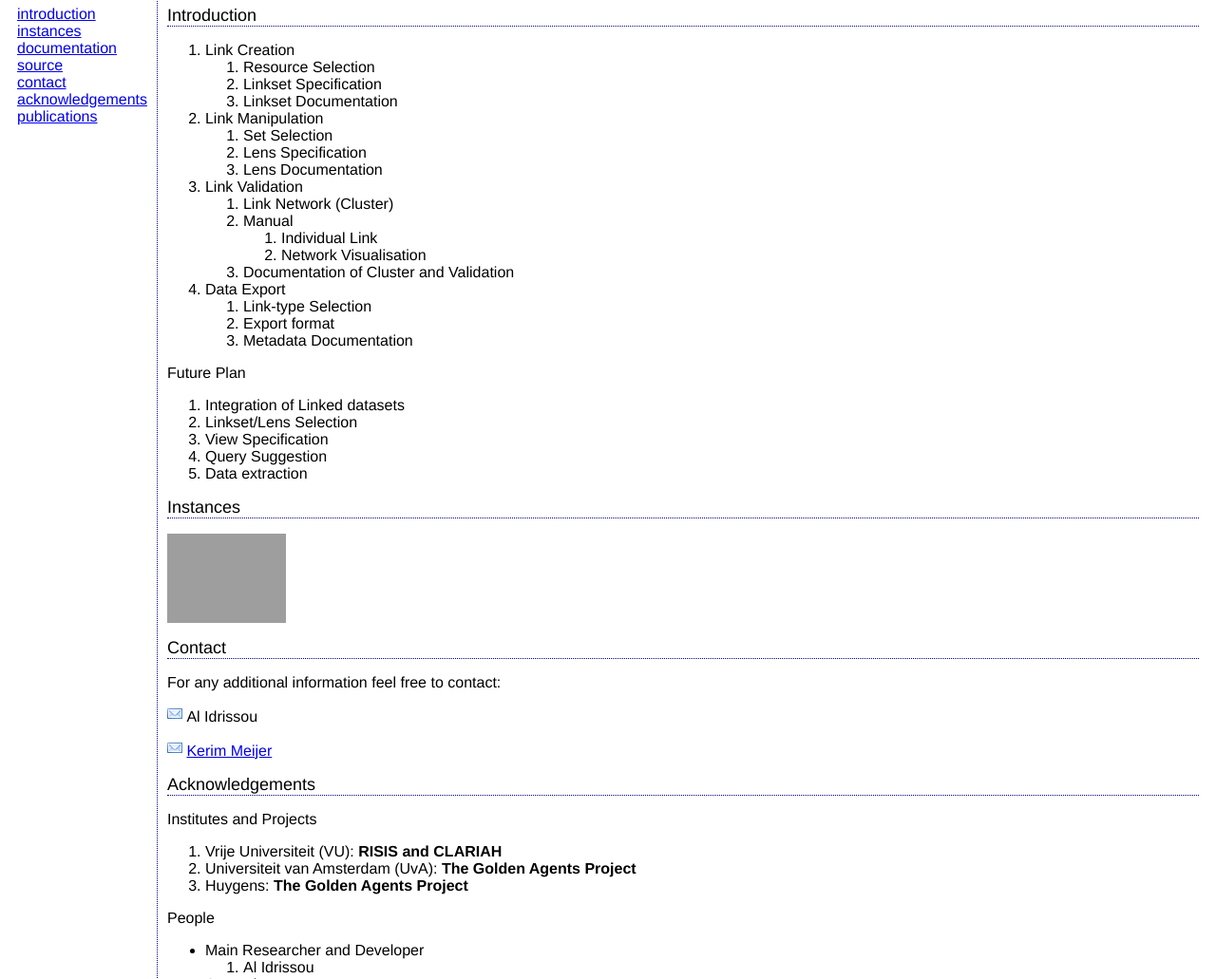
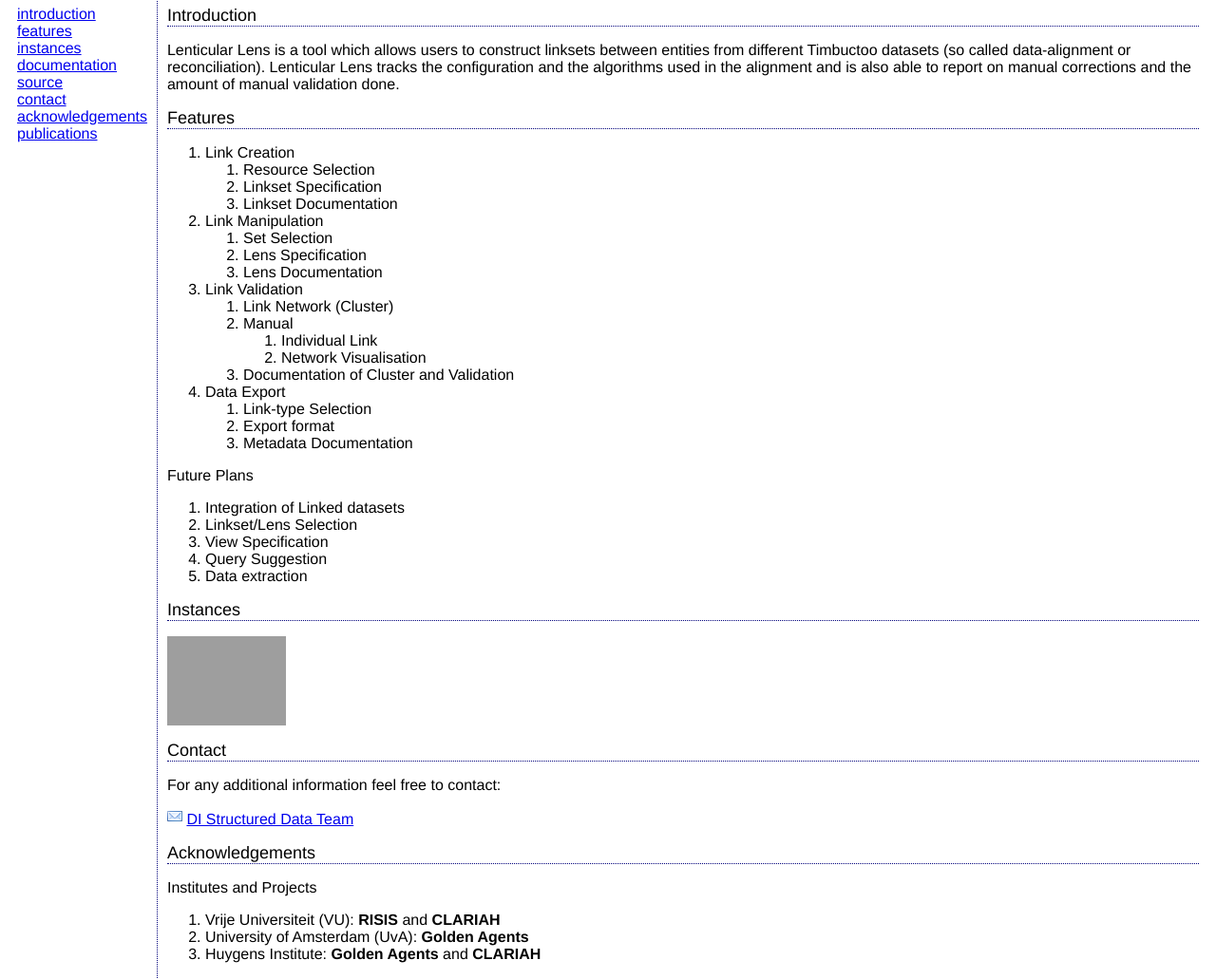
Before and after one commit to knaw-huc/lenticular-lens-org, a plain HTML site: page htdocs/index.html in a window 1280 px wide. Shown: the part 157-1188 px from the top of the page at 95% size. Drawn offline with Linux system fonts and the light colour scheme; grey boxes are pictures that could not be loaded.

Commit message:
Update index.html

```diff
--- a/htdocs/index.html
+++ b/htdocs/index.html
@@ -25,6 +25,9 @@
 							<a href="#intro">introduction</a>
 						</li>
 						<li>
+							<a href="#fet">features</a>
+						</li>
+						<li>
 							<a href="#instances">instances</a>
 						</li>
 						<li>
@@ -47,6 +50,9 @@
 				<td valign="top" style="padding:10;">
 					<a name="intro"></a>
 					<div class="subtitle">Introduction</div>
+					<p>Lenticular Lens is a tool which allows users to construct linksets between entities from different Timbuctoo datasets (so called data-alignment or reconciliation). Lenticular Lens tracks the configuration and the algorithms used in the alignment and is also able to report on manual corrections and the amount of manual validation done.</p>
+						<a name="feat"></a>
+					<div class="subtitle">Features</div>
 					<p> <ol>
 						<li>Link Creation
 							<ol>
@@ -82,7 +88,7 @@
 							</ol>
 						</li>
 					</ol>
-					Future Plan
+					Future Plans
 					<ol>
 						<li>Integration of Linked datasets</li>
 						<li>Linkset/Lens Selection</li>
@@ -102,17 +108,16 @@
 					<a name="contact"></a>
 					<div class="subtitle">Contact</div>
 					<p>For any additional information feel free to contact:</p>
-					<p><img src="./imgs/email.png" align="baseline" />&#160;Al Idrissou</p>
 					<p><img src="./imgs/email.png" align="baseline" />&#160;<a
-							href="mailto:kerim.meijer@di.huc.knaw.nl>">Kerim Meijer</a></p>
+							href="mailto:structured-data@di.huc.knaw.nl">DI Structured Data Team</a></p>
 					<a name="ack"></a>
 					<div class="subtitle">Acknowledgements</div>
 					<p>
 						Institutes and Projects
 						<ol>
-							<li>Vrije Universiteit (VU): <b>RISIS and CLARIAH</b></li>
-							<li>Universiteit van Amsterdam (UvA): <b>The Golden Agents Project</b></li>
-							<li>Huygens: <b>The Golden Agents Project</b></li>
+							<li>Vrije Universiteit (VU): <b>RISIS</b> and <b>CLARIAH</b></li>
+							<li>University of Amsterdam (UvA): <b>Golden Agents</b></li>
+							<li>Huygens Institute: <b>Golden Agents</b> and <b>CLARIAH</b></li>
 						</ol>
 
 						People
```
